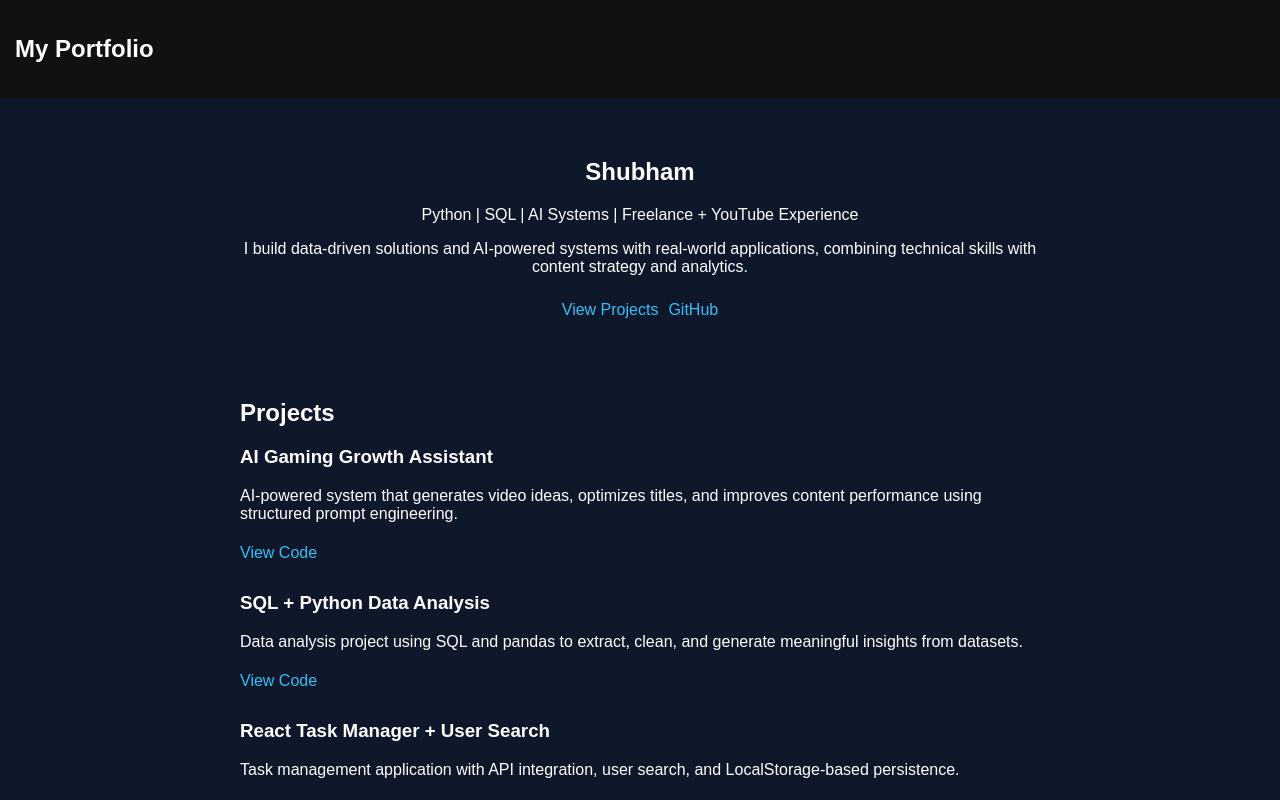
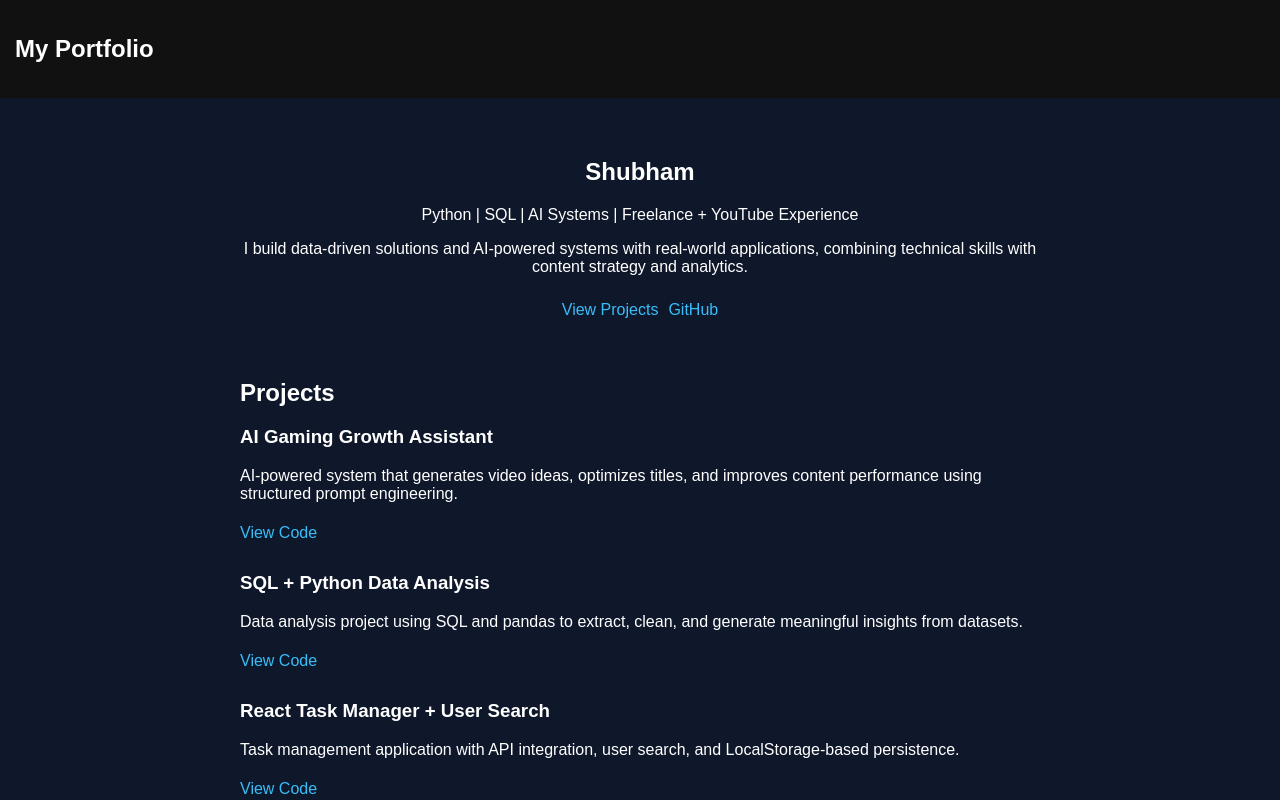
Before and after one commit to ShubhamKabir/portfolio-site, a React (Vite) app: page / in a window 1280 px wide. Shown: the top 800 px of the page. Built offline with nearby package versions, Linux system fonts and the light colour scheme; no server answers.

Commit message:
Adjust padding in Projects section
Reduced padding in the projects section.

```diff
--- a/src/components/Projects.jsx
+++ b/src/components/Projects.jsx
@@ -1,6 +1,6 @@
 export default function Projects() {
   return (
-    <section id="projects" style={{ padding: "40px" }}>
+    <section id="projects" style={{ padding: "20px 40px" }}>
       <h2>Projects</h2>
 
       {/* AI Project */}
```
